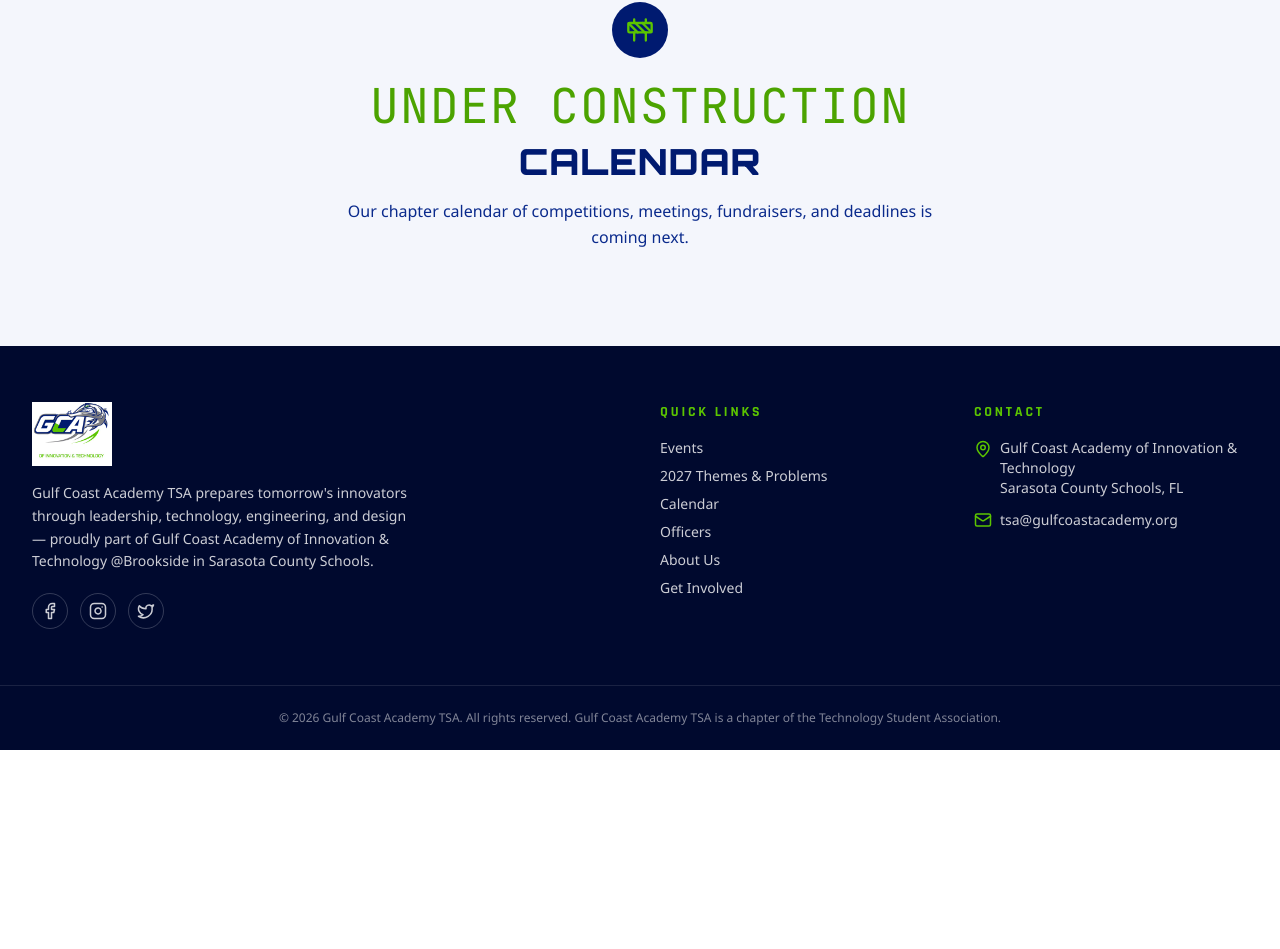
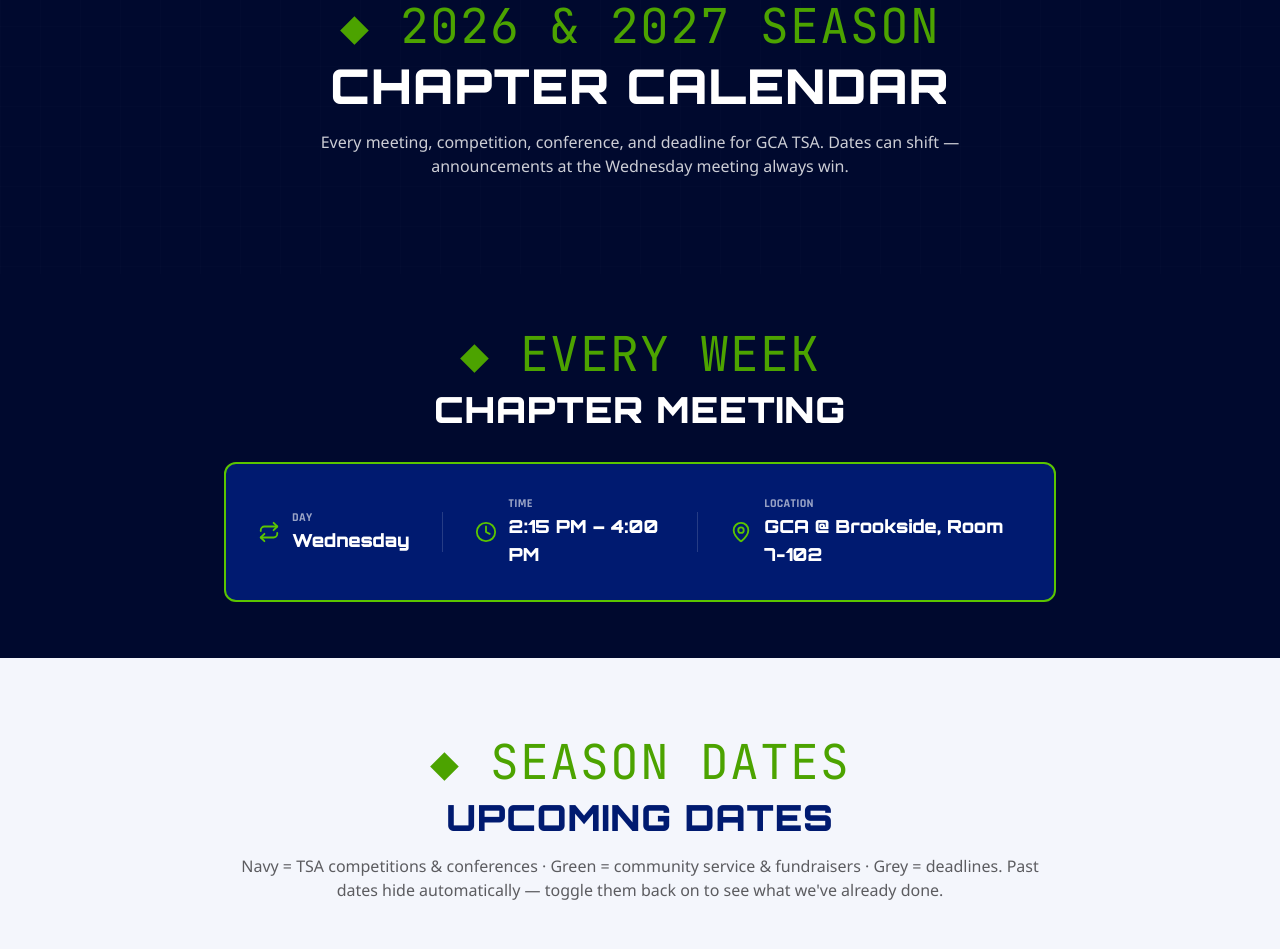
Before and after one commit to amunroe01/gcatsa-website, a Next.js app: page /calendar in a window 1280 px wide. Shown: the part 175-1124 px from the top of the page. Before the commit the page ends 925 px from the top, so only its background shows below. Built offline with nearby package versions, Linux system fonts and the light colour scheme.

Commit message:
Refactor calendar page with metadata and layout
Updated the calendar page to include detailed metadata and replaced the ComingSoon component with a structured layout featuring a calendar and meeting information.

```diff
--- a/app/calendar/page.tsx
+++ b/app/calendar/page.tsx
@@ -1,12 +1,50 @@
-import ComingSoon from "@/components/ComingSoon";
+import type { Metadata } from "next";
+import WeeklyMeeting from "@/components/calendar/WeeklyMeeting";
+import CalendarList from "@/components/calendar/CalendarList";
+import Reveal from "@/components/Reveal";
 
-export const metadata = { title: "Calendar" };
+export const metadata: Metadata = {
+  title: "Calendar",
+  description:
+    "Gulf Coast Academy TSA chapter calendar — weekly meetings, competitions, conferences, community service, and deadlines for the 2026-2027 season.",
+};
 
-export default function Page() {
+export default function CalendarPage() {
   return (
-    <ComingSoon
-      title="Calendar"
-      description="Our chapter calendar of competitions, meetings, fundraisers, and deadlines is coming next."
-    />
+    <>
+      <section className="relative overflow-hidden bg-navy-950 py-20 text-center sm:py-24">
+        <div className="absolute inset-0 bg-circuit-grid bg-[size:40px_40px] opacity-30" aria-hidden="true" />
+        <div className="relative mx-auto max-w-3xl px-4 sm:px-6 lg:px-8">
+          <Reveal>
+            <p className="eyebrow justify-center">◆ 2026 &amp; 2027 Season</p>
+            <h1 className="mt-3 text-4xl font-black text-white sm:text-5xl">Chapter Calendar</h1>
+            <p className="mt-5 font-body text-white/80">
+              Every meeting, competition, conference, and deadline for GCA
+              TSA. Dates can shift — announcements at the Wednesday meeting
+              always win.
+            </p>
+          </Reveal>
+        </div>
+      </section>
+
+      <WeeklyMeeting />
+
+      <section className="bg-navy-50 py-16 sm:py-20" aria-labelledby="season-heading">
+        <div className="mx-auto max-w-4xl px-4 text-center sm:px-6 lg:px-8">
+          <p className="eyebrow justify-center">◆ Season Dates</p>
+          <h2 id="season-heading" className="mt-3 text-3xl font-black text-navy-800 sm:text-4xl">
+            Upcoming Dates
+          </h2>
+          <p className="mt-4 font-body text-steel-700">
+            Navy = TSA competitions &amp; conferences · Green = community
+            service &amp; fundraisers · Grey = deadlines. Past dates hide
+            automatically — toggle them back on to see what we've already done.
+          </p>
+        </div>
+        <div className="mx-auto mt-12 max-w-6xl px-4 sm:px-6 lg:px-8">
+          <CalendarList />
+        </div>
+      </section>
+    </>
   );
 }
```
